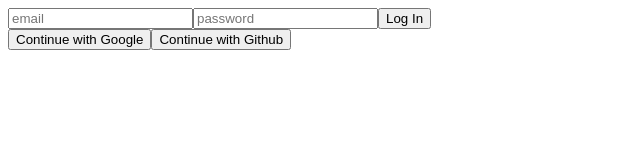
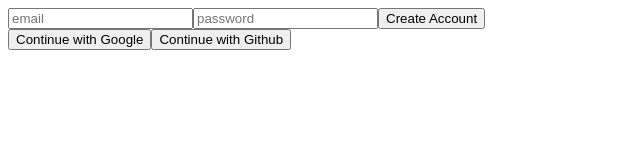
Before and after one commit to Kang-Yuchan/fire-tweet, a React (Create React App) app: page /#/ in a window 1280 px wide. Shown: the top 160 px of the page, without its empty margins (0-640 px from the left). Built offline with nearby package versions, Linux system fonts and the light colour scheme; no server answers.

Commit message:
create account

```diff
--- a/src/routes/Auth.js
+++ b/src/routes/Auth.js
@@ -1,8 +1,10 @@
 import React, { useState } from 'react';
+import { auth } from '../firebase';
 
 const Auth = () => {
   const [email, setEmail] = useState("");
   const [password, setPassword] = useState("");
+  const [newAccount, setNewAccount] = useState(true);
 
   const onChange = (e) => {
     const name = e.target.name;
@@ -15,8 +17,22 @@
     }
   };
 
-  const onSubmit = (e) => {
+  const onSubmit = async (e) => {
     e.preventDefault();
+
+    try {
+      let data;
+      if (newAccount) {
+        // create account
+        data = await auth.createUserWithEmailAndPassword(email, password);
+      } else {
+        // log in
+        data = await auth.signInWithEmailAndPassword(email, password);
+      }
+      console.log(data);
+    } catch (error) {
+      console.log(error)
+    }
   };
 
   return (
@@ -24,7 +40,7 @@
       <form onSubmit={onSubmit}>
         <input name="email" type="text" value={email} onChange={onChange} placeholder="email" required />
         <input name="password" type="password" value={password} onChange={onChange} placeholder="password" required />
-        <button type="submit">Log In</button>
+        <button type="submit">{newAccount ? 'Create Account' : 'Log In'}</button>
       </form>
       <button type="button">Continue with Google</button>
       <button type="button">Continue with Github</button>
```
